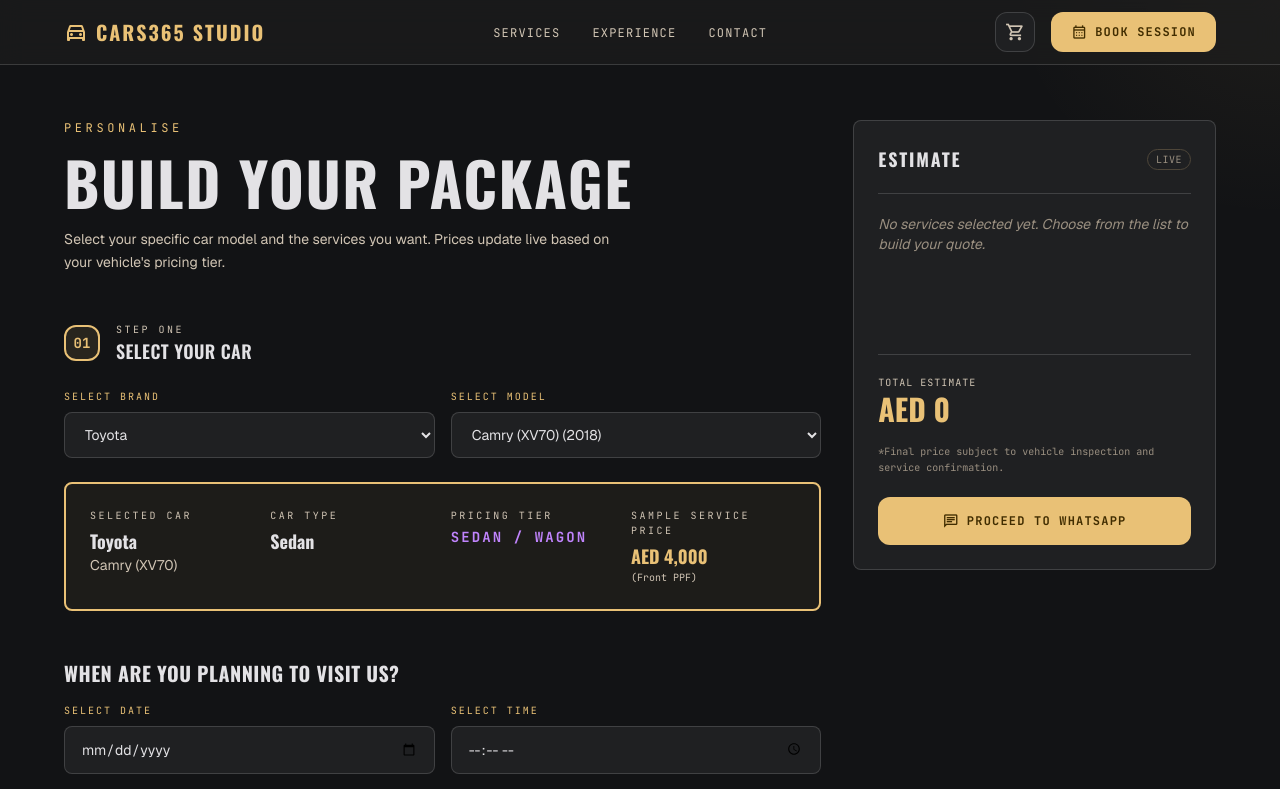
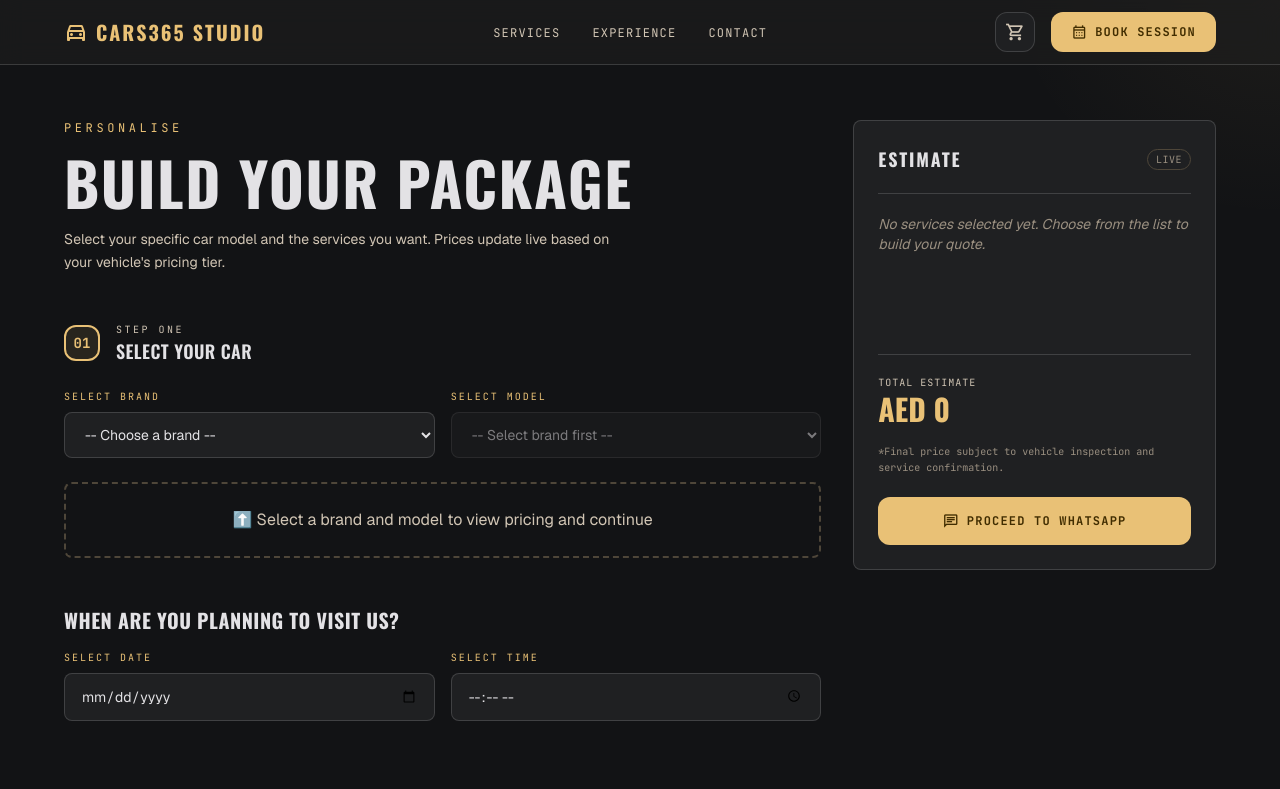
Before and after one commit to DevNox-Lab/cars365studio, a React (Vite) app: page /build-package in a window 1280 px wide. Shown: the top 789 px of the page. Built offline with nearby package versions, Linux system fonts and the light colour scheme.

Commit message:
changes in build package page

```diff
--- a/src/components/CarSelector.jsx
+++ b/src/components/CarSelector.jsx
@@ -3,38 +3,26 @@ import { cars } from '../data/carData';
 import { useMemo } from 'react';
 
 export default function CarSelector() {
-  const { selectedCarId, manufacturers, modelsByBrand, selectCar, currentCar } = usePackageBuilderContext();
-
-  // Get current brand from selectedCarId
-  const currentBrand = useMemo(() => {
-    if (!currentCar) return '';
-    return currentCar.manufacturer;
-  }, [currentCar]);
-
-  // Get all models for current brand
-  const brandsModels = useMemo(() => {
-    if (!currentBrand) return [];
-    return cars
-      .filter((car) => car.manufacturer === currentBrand)
-      .sort((a, b) => a.model.localeCompare(b.model));
-  }, [currentBrand]);
+  const {
+    selectedCarId,
+    selectedBrand,
+    setSelectedBrand,
+    manufacturers,
+    modelsByBrand,
+    selectCar,
+    currentCar,
+  } = usePackageBuilderContext();
 
   const handleBrandChange = (e) => {
-    const selectedBrand = e.target.value;
-    if (selectedBrand) {
-      // Get first car of the selected brand
-      const firstCar = cars.find((car) => car.manufacturer === selectedBrand);
-      if (firstCar) {
-        selectCar(firstCar.id);
-      }
-    }
+    const brand = e.target.value;
+    setSelectedBrand(brand);
+    // When brand changes, clear the specific car selection
+    selectCar(null);
   };
 
   const handleModelChange = (e) => {
     const selectedModelId = e.target.value;
-    if (selectedModelId) {
-      selectCar(selectedModelId);
-    }
+    selectCar(selectedModelId || null);
   };
 
   const getPricingTierDisplay = (classKey) => {
@@ -91,7 +79,7 @@ export default function CarSelector() {
             Select Brand
           </label>
           <select
-            value={currentBrand}
+            value={selectedBrand}
             onChange={handleBrandChange}
             className="w-full bg-surface-container border border-border-highlight rounded-xl px-4 py-3 font-body text-sm text-on-surface placeholder:text-outline focus:outline-none focus:border-primary focus:ring-1 focus:ring-primary transition-colors duration-200"
           >
@@ -112,13 +100,15 @@ export default function CarSelector() {
           <select
             value={selectedCarId || ''}
             onChange={handleModelChange}
-            disabled={!currentBrand}
+            disabled={!selectedBrand}
             className="w-full bg-surface-container border border-border-highlight rounded-xl px-4 py-3 font-body text-sm text-on-surface placeholder:text-outline focus:outline-none focus:border-primary focus:ring-1 focus:ring-primary transition-colors duration-200 disabled:opacity-50 disabled:cursor-not-allowed"
           >
             <option value="">
-              {currentBrand ? '-- Choose a model --' : '-- Select brand first --'}
+              {selectedBrand
+                ? '-- Choose a model --'
+                : '-- Select brand first --'}
             </option>
-            {brandsModels.map((car) => (
+            {modelsByBrand.map((car) => (
               <option key={car.id} value={car.id}>
                 {car.model} ({car.yearFrom})
               </option>
@@ -174,7 +164,8 @@ export default function CarSelector() {
                 Sample Service Price
               </p>
               <p className="font-headline font-bold text-lg text-primary">
-                AED {(currentCar.pricing['front-ppf'] || 0).toLocaleString('en-AE')}
+                AED{' '}
+                {(currentCar.pricing['front-ppf'] || 0).toLocaleString('en-AE')}
               </p>
               <p className="font-mono text-[10px] text-on-surface-variant">
                 (Front PPF)
--- a/src/context/PackageBuilderContext.jsx
+++ b/src/context/PackageBuilderContext.jsx
@@ -9,7 +9,11 @@ export const WHATSAPP_NUMBER = '971544541345';
 export function PackageBuilderProvider({ children }) {
   // Initialize from localStorage
   const [selectedCarId, setSelectedCarId] = useState(() => {
-    return localStorage.getItem('selectedCarId') || cars[0].id;
+    return localStorage.getItem('selectedCarId') || null;
+  });
+
+  const [selectedBrand, setSelectedBrand] = useState(() => {
+    return localStorage.getItem('selectedBrand') || '';
   });
 
   const [selectedServiceIds, setSelectedServiceIds] = useState(() => {
@@ -48,6 +52,10 @@ export function PackageBuilderProvider({ children }) {
   }, [selectedCarId]);
 
   useEffect(() => {
+    localStorage.setItem('selectedBrand', selectedBrand || '');
+  }, [selectedBrand]);
+
+  useEffect(() => {
     localStorage.setItem(
       'selectedServiceIds',
       JSON.stringify(Array.from(selectedServiceIds))
@@ -75,11 +83,11 @@ export function PackageBuilderProvider({ children }) {
 
   // Get models for selected manufacturer
   const modelsByBrand = useMemo(() => {
-    if (!currentCar) return [];
+    if (!selectedBrand) return [];
     return cars
-      .filter((car) => car.manufacturer === currentCar.manufacturer)
+      .filter((car) => car.manufacturer === selectedBrand)
       .sort((a, b) => a.model.localeCompare(b.model));
-  }, [currentCar]);
+  }, [selectedBrand]);
 
   // Calculate selected services with prices from the selected car
   const selectedServicesWithPrices = useMemo(() => {
@@ -108,9 +116,16 @@ export function PackageBuilderProvider({ children }) {
   );
 
   function selectCar(carId) {
+    if (!carId) {
+      setSelectedCarId(null);
+      updateFormData('model', '');
+      updateFormData('carType', '');
+      return;
+    }
     const car = cars.find((c) => c.id === carId);
     if (car) {
       setSelectedCarId(carId);
+      setSelectedBrand(car.manufacturer);
       // Auto-populate formData with car info
       updateFormData('model', car.model);
       updateFormData('carType', car.carType);
@@ -171,6 +186,8 @@ export function PackageBuilderProvider({ children }) {
 
   const value = {
     selectedCarId,
+    selectedBrand,
+    setSelectedBrand,
     selectedServiceIds,
     currentCar,
     manufacturers,
```
